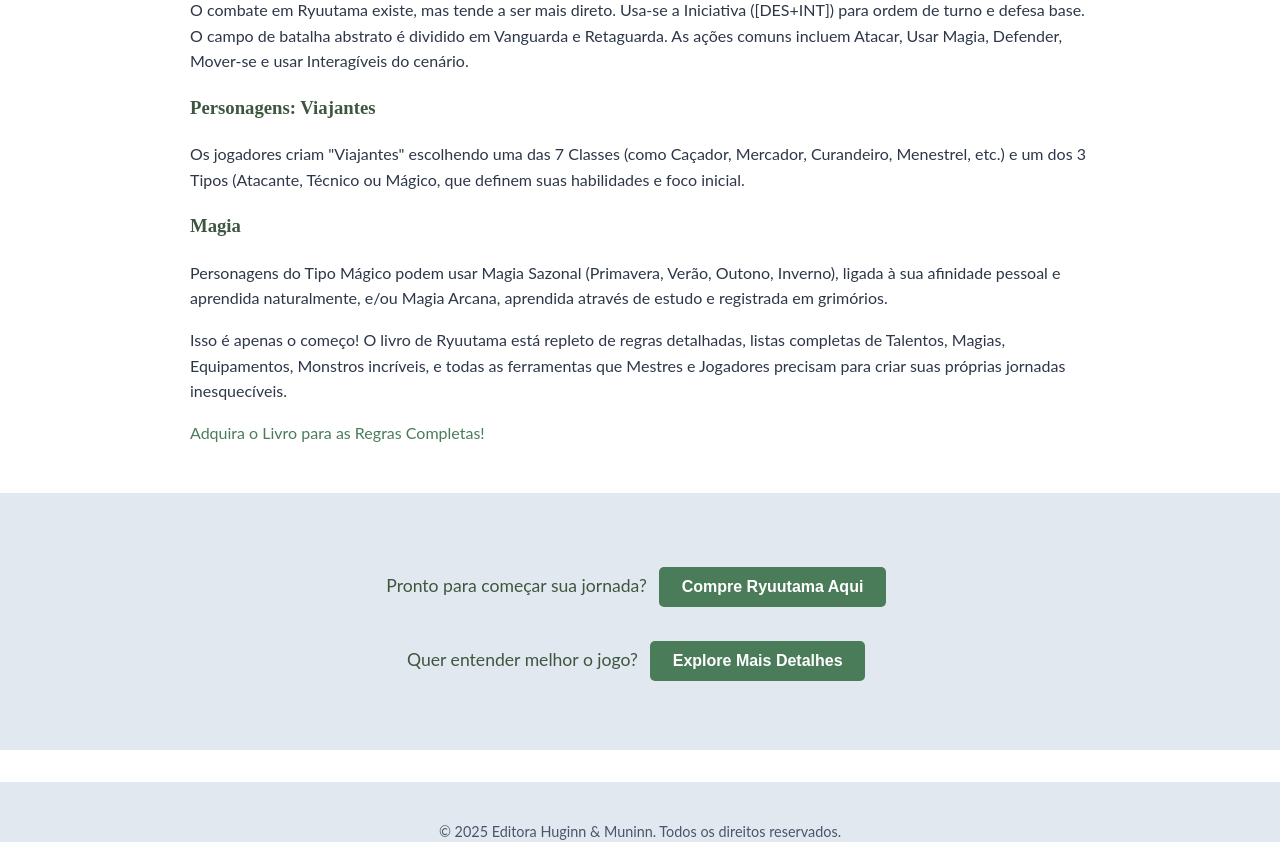
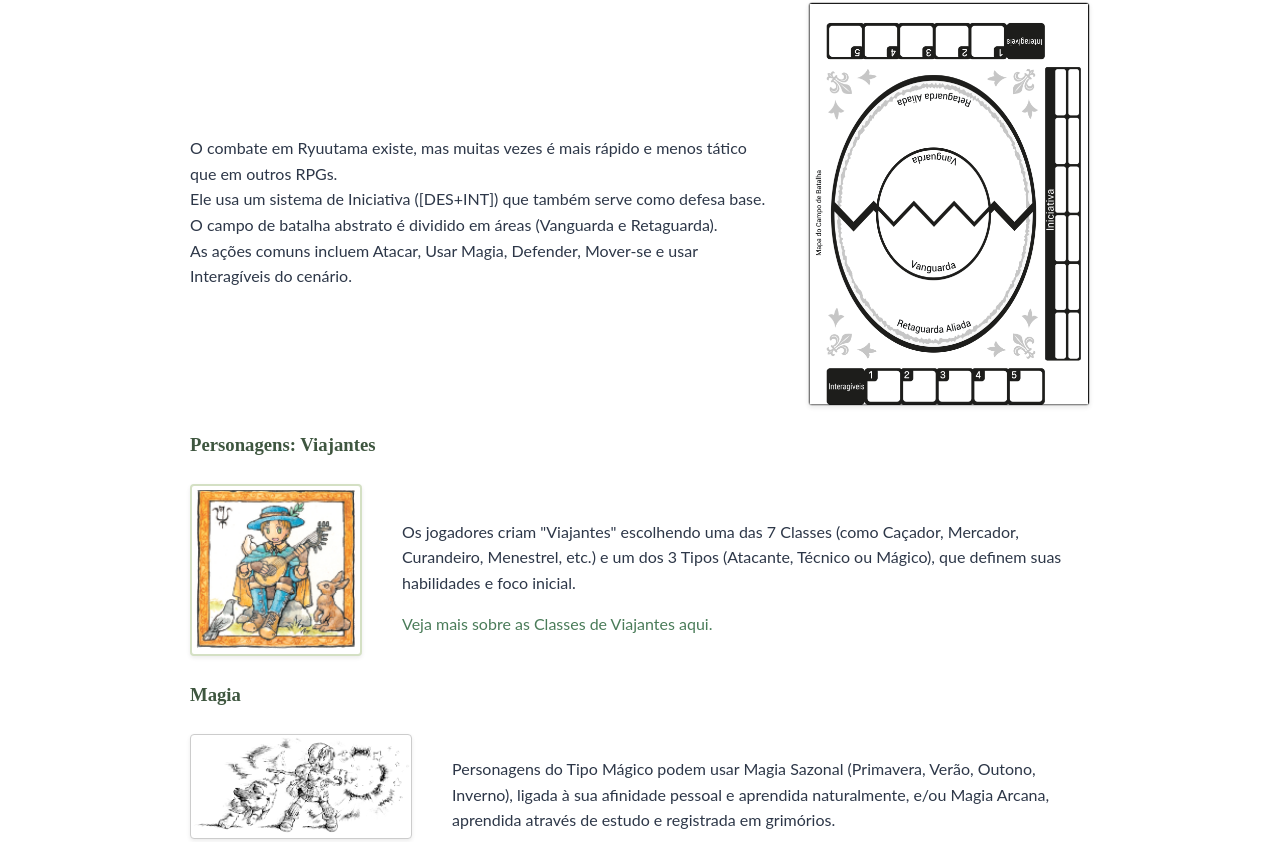
Before and after one commit to rogerioloboBR/ryuutama-site, an Angular app: page / in a window 1280 px wide. Shown: the part 4691-5533 px from the top of the page. Built offline with nearby package versions, Linux system fonts and the light colour scheme.

Commit message:
ajuste da seção mecanicas

```diff
--- a/src/app/como-jogar/como-jogar.component.scss
+++ b/src/app/como-jogar/como-jogar.component.scss
@@ -1,4 +1,5 @@
 /* Arquivo: src/app/como-jogar/como-jogar.component.css (ou .scss) */
+/* === CÓDIGO AJUSTADO COM ESTILOS DE DESTAQUE === */
 
 /* Estilos gerais para a página (podem vir de styles.scss) */
 /* .content-section-inner { ... } */
@@ -57,35 +58,39 @@
 /* ======================================================= */
 
 
-/* === Estilos para Destaques no Texto === */
+/* === ESTILOS PARA DESTAQUES NO TEXTO (ADICIONADOS/AJUSTADOS) === */
 .gm-name {
   font-weight: bold;
-  color: var(--ryutama-green-dark, #3e563f); /* Cor para o GM */
+  color: var(--ryutama-blue); /* Cor para o GM (Verde Escuro) */
 }
 
 .player-name {
   font-weight: bold;
-  color: var(--ryutama-green-medium, #4a7c59); /* Cor para Jogadores */
+  color: var(--ryutama-green-medium, #4a7c59); /* Cor para Jogadores (Verde Médio) */
 }
 
 .dice-roll {
   font-weight: bold;
-  color: #c53030; /* Cor para rolagens (ex: vermelho escuro) */
-  /* background-color: #fefcbf; */ /* Opcional: fundo amarelo claro */
+  color: #b92121; /* Cor para rolagens (Vermelho um pouco menos escuro) */
+  /* Estilos opcionais que podem ser descomentados se desejar: */
+  /* background-color: #fff9c4; */ /* Fundo amarelo bem claro */
   /* padding: 0.1em 0.3em; */
   /* border-radius: 3px; */
+  /* border: 1px solid #fff176; */ /* Borda amarela clara */
 }
 
 .mechanic-highlight {
   background-color: var(--ryutama-cream, #f0f4f8); /* Fundo leve */
-  padding: 0.1rem 0.4rem;
-  border-radius: 3px;
+  padding: 0.15rem 0.5rem; /* Aumenta padding levemente */
+  border-radius: 4px; /* Mais arredondado */
   font-family: monospace; /* Fonte monoespaçada */
   font-size: 0.9em;
   border: 1px solid var(--ryutama-green-light, #d4e0c4);
-  color: var(--text-color-dark);
+  color: var(--text-color-dark, #2d3748); /* Cor do texto padrão */
+  display: inline-block; /* Para padding funcionar corretamente */
+  line-height: 1.3; /* Ajusta altura da linha se necessário */
 }
-/* ==================================== */
+/* ======================================================= */
 
 
 /* Estilos para o restante do conteúdo da página */
@@ -97,10 +102,10 @@
 }
 
 .content-section-inner section h3 {
-  margin-top: 0; /* Remove margem topo dos H3 de seção */
+  margin-top: 2rem; /* Adiciona espaço acima dos H3 de seção */
   margin-bottom: 1.5rem;
   font-size: 1.6rem;
-  color: var(--ryutama-green-medium);
+  color: var(--ryutama-green-medium); /* Usa verde médio para H3 */
   border-bottom: 1px solid var(--ryutama-green-light, #d4e0c4);
   padding-bottom: 0.5rem;
 }
@@ -108,7 +113,7 @@
 /* Ajuste responsivo para imagem/texto intro */
 @media (max-width: 799px) { /* Abaixo do ponto de quebra do flex */
   .page-illustration {
-    max-width: 80%; /* Imagem maior em telas médias/pequenas */
+    max-width: 80%;
   }
    .intro-text-beside p {
      text-align: left; /* Melhora leitura */
--- a/src/app/mecanicas/mecanicas.component.html
+++ b/src/app/mecanicas/mecanicas.component.html
@@ -22,18 +22,44 @@
 
    <section>
     <h3>Combate Simplificado</h3>
-     <p>O combate em Ryuutama existe, mas tende a ser mais direto. Usa-se a Iniciativa ([DES+INT]) para ordem de turno e defesa base. O campo de batalha abstrato é dividido em Vanguarda e Retaguarda. As ações comuns incluem Atacar, Usar Magia, Defender, Mover-se e usar Interagíveis do cenário.</p>
-  </section>
+    <div class="combat-layout">
 
-   <section>
-    <h3>Personagens: Viajantes</h3>
-     <p>Os jogadores criam "Viajantes" escolhendo uma das 7 Classes (como Caçador, Mercador, Curandeiro, Menestrel, etc.) e um dos 3 Tipos (Atacante, Técnico ou Mágico, que definem suas habilidades e foco inicial.</p>
+      <div class="combat-text">
+        <p>O combate em Ryuutama existe, mas muitas vezes é mais rápido e menos tático que em outros RPGs. <br>
+          Ele usa um sistema de Iniciativa ([DES+INT]) que também serve como defesa base. O campo de batalha abstrato é dividido em áreas (Vanguarda e Retaguarda).
+          <br>As ações comuns incluem Atacar, Usar Magia, Defender, Mover-se e usar Interagíveis do cenário.</p>
+      </div>
+
+      <div class="battlefield-image">
+          <img src="../../assets/img/campo-de-batalha.png" alt="Mapa do Campo de Batalha abstrato de Ryuutama com Vanguarda, Retaguarda, Iniciativa e Interagíveis">
+      </div>
+
+    </div>
   </section>
 
   <section>
-    <h3>Magia</h3>
-     <p>Personagens do Tipo Mágico podem usar Magia Sazonal (Primavera, Verão, Outono, Inverno), ligada à sua afinidade pessoal e aprendida naturalmente, e/ou Magia Arcana, aprendida através de estudo e registrada em grimórios.</p>
-  </section>
+    <h3>Personagens: Viajantes</h3>
+    <div class="mechanics-layout"> <div class="mechanics-image character-example">
+        <img src="../../assets/img/menestrel.png" alt="Ilustração da Classe Menestrel de Ryuutama">
+      </div>
+
+      <div class="mechanics-text">
+        <p>Os jogadores criam "Viajantes" escolhendo uma das 7 Classes (como Caçador, Mercador, Curandeiro, Menestrel, etc.) e um dos 3 Tipos (Atacante, Técnico ou Mágico), que definem suas habilidades e foco inicial.</p>
+        <p><a routerLink="/classes">Veja mais sobre as Classes de Viajantes aqui.</a></p>
+      </div>
+
+    </div> </section>
+
+    <section>
+      <h3>Magia</h3>
+      <div class="mechanics-layout"> <div class="mechanics-image magic-example"> <img src="../../assets/img/magia.png" alt="Ilustração de personagem usando magia em Ryuutama">
+        </div>
+
+        <div class="mechanics-text">
+          <p>Personagens do Tipo Mágico podem usar Magia Sazonal (Primavera, Verão, Outono, Inverno), ligada à sua afinidade pessoal e aprendida naturalmente, e/ou Magia Arcana, aprendida através de estudo e registrada em grimórios.</p>
+          </div>
+
+      </div> </section>
 
   <section>
      <p>Isso é apenas o começo! O livro de Ryuutama está repleto de regras detalhadas, listas completas de Talentos, Magias, Equipamentos, Monstros incríveis, e todas as ferramentas que Mestres e Jogadores precisam para criar suas próprias jornadas inesquecíveis.</p>
--- a/src/app/mecanicas/mecanicas.component.scss
+++ b/src/app/mecanicas/mecanicas.component.scss
@@ -0,0 +1,129 @@
+/* --- Layout Comum para Seções com Imagem | Texto --- */
+
+/* Container principal para layout (Mobile: empilhado por padrão) */
+.mechanics-layout,
+.combat-layout { /* Incluindo .combat-layout para consistência */
+  margin-top: 1.5rem; /* Espaço acima do bloco imagem/texto */
+  margin-bottom: 1.5rem; /* Espaço abaixo do bloco imagem/texto */
+}
+
+/* Estilo base para todas as imagens nestes layouts (Mobile) */
+.mechanics-image,
+.battlefield-image {
+  display: block;
+  max-width: 90%; /* Ocupa bastante espaço no mobile */
+  margin: 1rem auto 1rem auto; /* Centraliza e margem vertical */
+  border: 1px solid #eee;
+  box-shadow: 0 2px 4px rgba(0,0,0,0.08);
+  border-radius: 4px;
+  overflow: hidden;
+  background-color: white;
+}
+
+/* Modificadores específicos de tamanho/estilo (Mobile) */
+.mechanics-image.character-example {
+  max-width: 180px; /* Imagem de personagem menor */
+  border: 2px solid var(--ryutama-green-light, #d4e0c4);
+  padding: 4px;
+}
+.mechanics-image.magic-example {
+  max-width: 350px; /* Imagem de magia maior */
+  border-color: #ccc;
+}
+.battlefield-image {
+   max-width: 400px; /* Imagem do mapa de batalha */
+   border-color: #ccc;
+}
+
+/* Estilos para todas as tags <img> dentro dos containers de imagem */
+.mechanics-image img,
+.battlefield-image img {
+  display: block;
+  width: 100%;
+  height: auto;
+}
+
+/* Estilo base para container de texto */
+.mechanics-text,
+.combat-text {
+   /* Estilos base se necessário */
+}
+
+/* Estilo base para parágrafos dentro dos textos */
+.mechanics-text p,
+.combat-text p {
+  text-align: justify;
+  line-height: 1.6;
+  margin-bottom: 0.5rem;
+}
+.mechanics-text p:last-child,
+.combat-text p:last-child {
+  margin-bottom: 0;
+}
+
+
+/* --- Layout Lado a Lado para Telas Maiores --- */
+@media (min-width: 768px) { /* Ajuste ponto de quebra se necessário */
+
+  .mechanics-layout,
+  .combat-layout { /* Aplicando a ambos os layouts */
+    display: flex;
+    align-items: center; /* Alinha verticalmente (ou flex-start) */
+    gap: 2.5rem;          /* Espaço entre imagem e texto */
+  }
+
+  /* Resetar margem auto das imagens e definir largura fixa */
+  .mechanics-image,
+  .battlefield-image {
+    margin: 0; /* Necessário no flex */
+
+    /* Tamanhos fixos para cada tipo de imagem no layout flex */
+    &.character-example { /* Seletor SCSS para aninhar - se for CSS puro, escreva separado */
+       flex: 0 0 160px;
+       max-width: 160px;
+    }
+    &.magic-example {
+       flex: 0 0 220px;
+       max-width: 220px;
+    }
+    /* Se .battlefield-image não usar .mechanics-image como base: */
+    /* (Caso contrário, ajuste a regra acima) */
+     &.battlefield-image {
+        flex: 0 0 280px;
+        max-width: 280px;
+     }
+     /* Forma alternativa em CSS puro:
+     .mechanics-image.character-example { flex: 0 0 160px; max-width: 160px; }
+     .mechanics-image.magic-example { flex: 0 0 220px; max-width: 220px; }
+     .battlefield-image { flex: 0 0 280px; max-width: 280px; margin: 0; }
+     */
+  }
+
+
+  /* Texto ocupa o espaço restante */
+  .mechanics-text,
+  .combat-text {
+    flex: 1;
+    text-align: left; /* Alinha texto à esquerda */
+  }
+   .mechanics-text p,
+   .combat-text p {
+       text-align: left; /* Garante alinhamento */
+   }
+}
+
+/* Ajuste adicional para telas muito pequenas (Mantido) */
+@media (max-width: 480px) {
+    /* Ajuste genérico para imagens em layout empilhado */
+    .mechanics-image,
+    .battlefield-image {
+        max-width: 90%;
+    }
+    .combat-text p,
+    .mechanics-text p { /* Aplicar também ao .mechanics-text */
+       text-align: left;
+    }
+}
+
+/* OBS: Os estilos de destaque (.gm-name, .player-name, etc.)
+   não foram incluídos aqui pois pertencem ao como-jogar.component.css */
--- a/src/styles.scss
+++ b/src/styles.scss
@@ -12,6 +12,7 @@
   --ryutama-cream: #f0f4f8; /* Fundo Hero */
   --ryutama-background-alt: #ffffff; /* Fundo Highlights */
   --ryutama-cta-bg: #e2e8f0; /* Fundo CTA Final */
+  --ryutama-blue: #4A6FA5;
   --text-color-dark: #2d3748;
   --text-color-light: white;
   --font-serif-headings: 'Merriweather', serif; /* FONTE EXEMPLO - SUBSTITUA */
```
Also changed, not shown: src/assets/img/campo-de-batalha.png (added), src/assets/img/magia.png (added).
